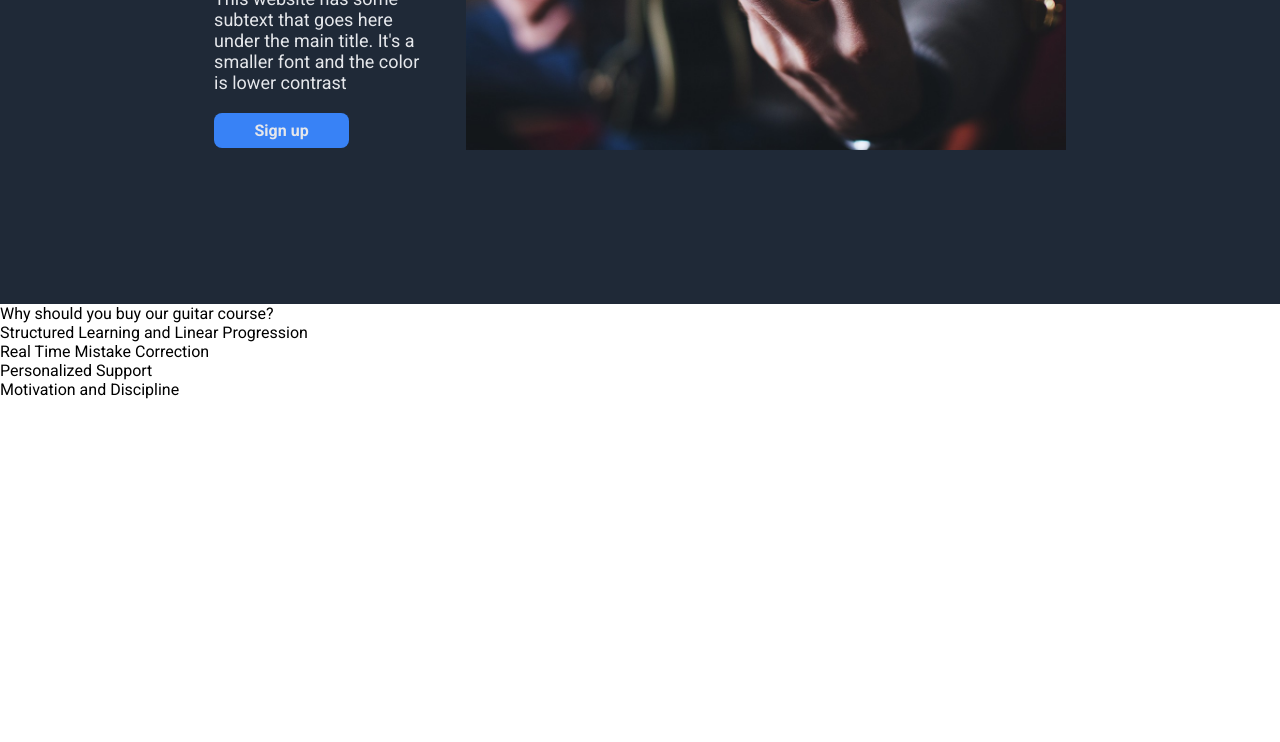
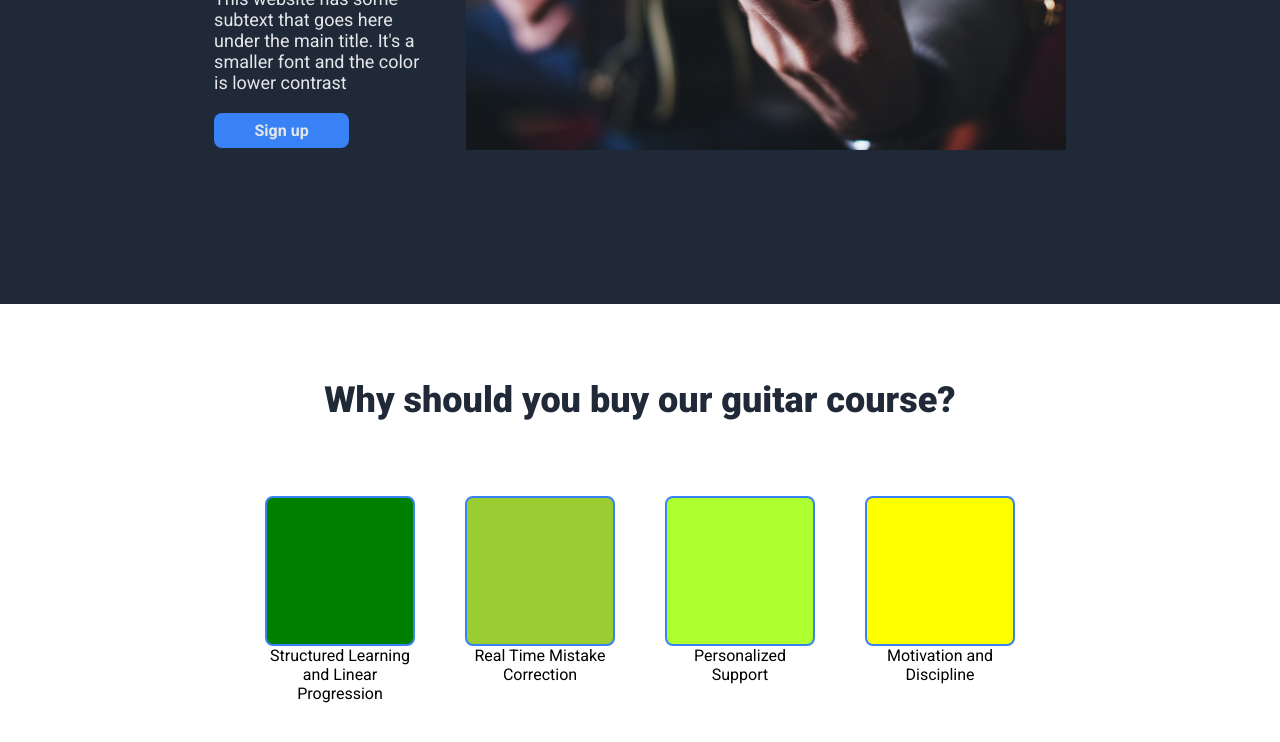
Before and after one commit to joaquimlcbfranco/landing-page, a plain HTML site: page index.html in a window 1280 px wide. Shown: the part 438-1180 px from the top of the page. Before the commit the page ends 837 px from the top, so only its background shows below. Drawn offline with Linux system fonts and the light colour scheme.

Commit message:
Style the info section, add colors to image placeholders

```diff
--- a/styles.css
+++ b/styles.css
@@ -71,3 +71,53 @@ button {
     color: #E5E7EB;
     margin-bottom: 10px;
 }
+
+.information {
+    display: flex;
+    gap: 50px;
+    justify-content: center;
+    align-items: flex-start;
+    padding: 75px;
+}
+
+.info-title {
+    margin-top: 75px;
+    text-align: center;
+    font-size: 36px;
+    color: #1F2937;
+    font-weight: 900;
+}
+
+.image1,
+.image2,
+.image3,
+.image4 {
+    border: 2px solid #3882F6;
+    border-radius: 8px;
+    height: 150px;
+    width: 150px;
+}
+
+.image1 {
+    background-color: green;
+}
+
+.image2 {
+    background-color: yellowgreen;
+}
+
+.image3 {
+    background-color: greenyellow;
+}
+
+.image4 {
+    background-color: yellow;
+}
+
+.info-box {
+    display: flex;
+    flex-direction: column;
+    text-align: center;
+    align-items: center;
+    flex-basis: 150px;
+}
```
